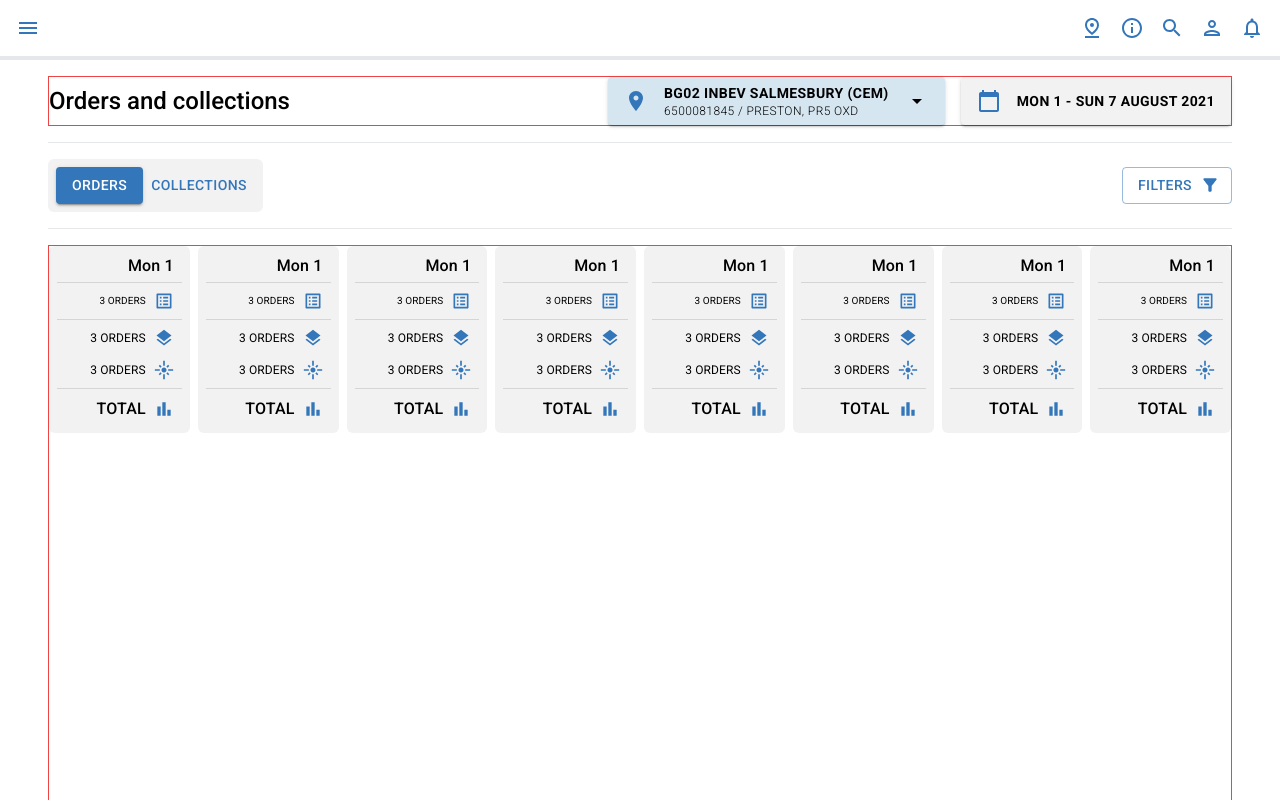
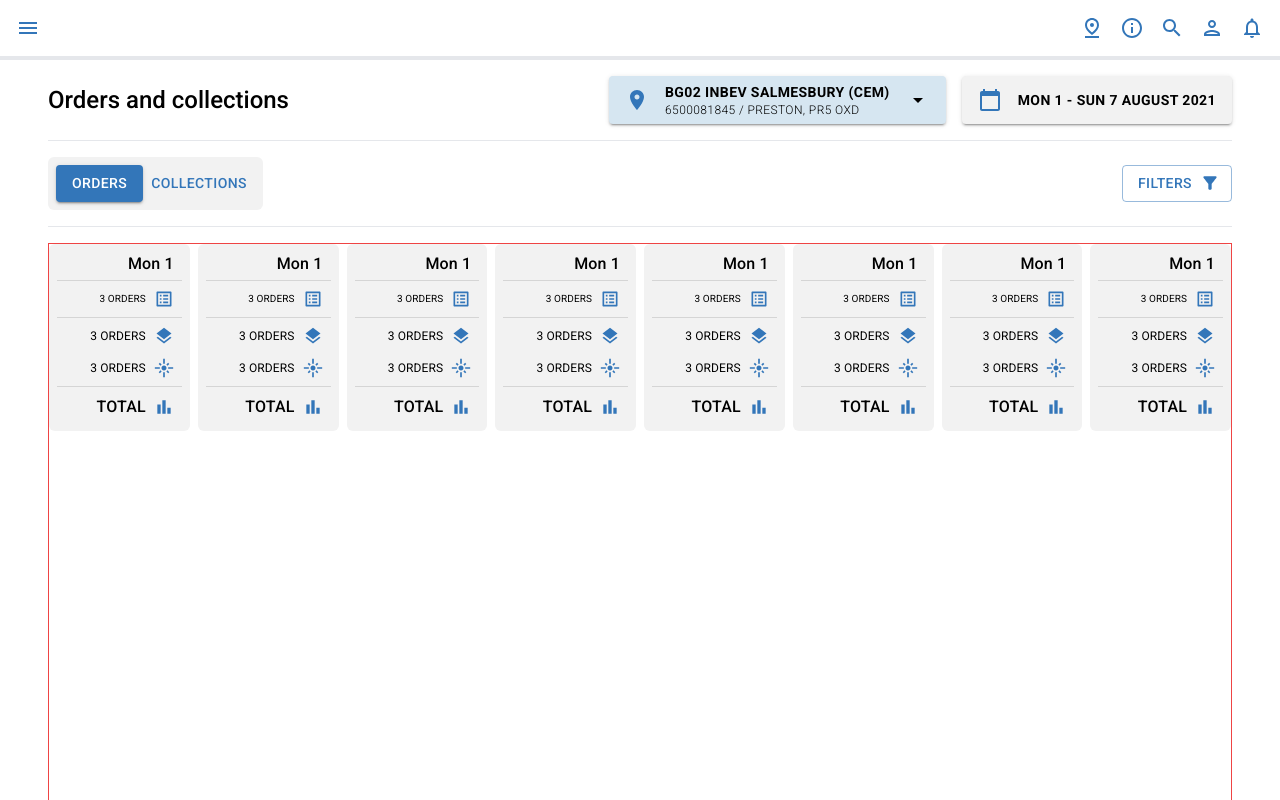
Before and after one commit to DevRahimi/goresponsive-project, a React (Vite) app: page / in a window 1280 px wide. Shown: the top 800 px of the page. Built offline with nearby package versions, Linux system fonts and the light colour scheme.

Commit message:
Removed red border

```diff
--- a/src/components/HeaderContent.tsx
+++ b/src/components/HeaderContent.tsx
@@ -6,7 +6,7 @@
 
 const HeaderContent = () => {
 	return (
-		<div className="border border-red-500 flex items-center justify-between">
+		<div className="flex items-center justify-between">
 			<Typography variant="h5" fontWeight={500}>
 				Orders and collections
 			</Typography>
```
